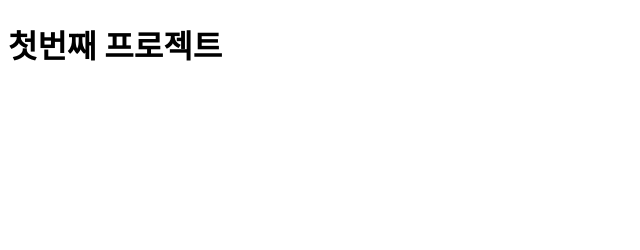
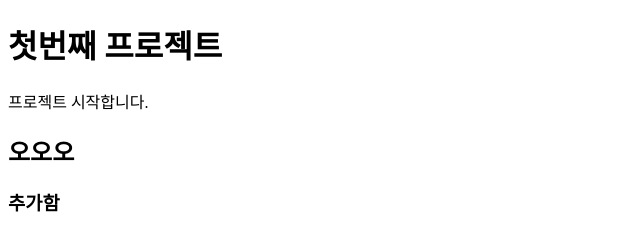
Before and after one commit to hyoning/noona-first-project, a plain HTML site: page index.html in a window 1280 px wide. Shown: the whole page, without its empty margins (0-640 px from the left). Drawn offline with Linux system fonts and the light colour scheme.

Commit message:
second commit

```diff
--- a/index.html
+++ b/index.html
@@ -9,6 +9,9 @@
 </head>
 <body>
     <h1>첫번째 프로젝트</h1>
-    <p></p>
+    <p>프로젝트 시작합니다.</p>
+    <h2>오오오</h2>
+
+    <h3>추가함</h3>
 </body>
 </html>
```
